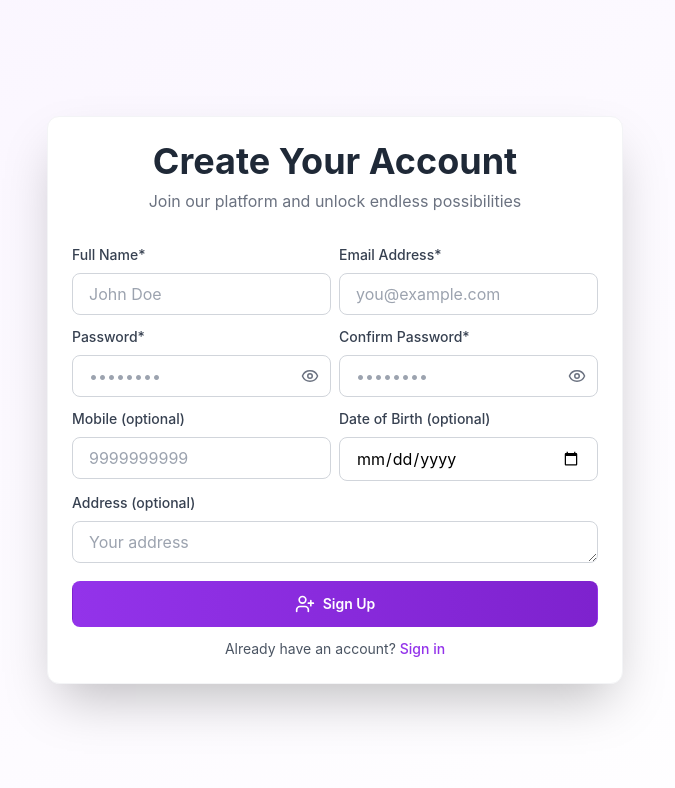
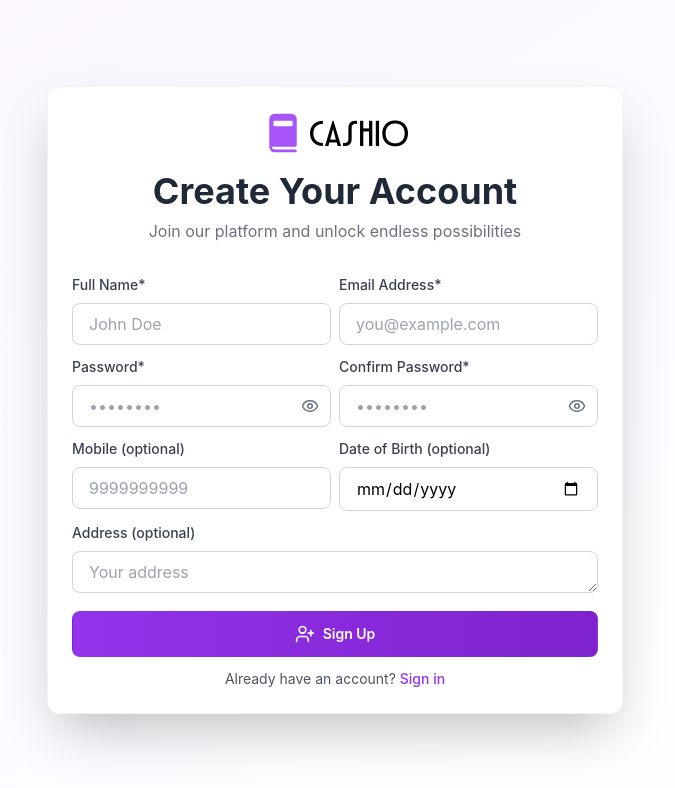
Before and after one commit to kanti-lal/cashbook-frontend, a React (Vite) app: page /register in a window 1280 px wide. Shown: the top 788 px of the page, without its empty margins (305-980 px from the left). Built offline with nearby package versions, Linux system fonts and the light colour scheme; no server answers.

Commit message:
fix: added logo in auth pages

```diff
--- a/src/components/BusinessSelector.tsx
+++ b/src/components/BusinessSelector.tsx
@@ -5,6 +5,7 @@ import ProfileDropdown from "./ProfileDropdown";
 import { truncateText } from "../utils/stringUtils";
 import { useIsMobile } from "../hooks/useBreakpoint";
 import { BookIcon } from "./common/Icon";
+import { CashioLogo } from "./common/CashioLogo";
 
 export default function BusinessSelector() {
   const { activeBusiness, businesses } = useBusiness();
@@ -20,12 +21,7 @@ export default function BusinessSelector() {
         <div className="flex items-center gap-4">
           {!isMobile && (
             <Link to="/" className="">
-              <div className="flex items-center gap-1">
-                <BookIcon className="h-[34px] text-purple-500" />
-                <span className="text-3xl font-medium text-black dark:text-white font-crostan">
-                  Cashio
-                </span>
-              </div>
+              <CashioLogo size="md" />
             </Link>
           )}
           {activeBusiness ? (
--- /dev/null
+++ b/src/components/common/CashioLogo.tsx
@@ -0,0 +1,34 @@
+import { BookIcon } from "./Icon";
+
+interface CashioLogoProps {
+  size?: "sm" | "md" | "lg";
+  className?: string;
+}
+
+export function CashioLogo({ size = "md", className = "" }: CashioLogoProps) {
+  const sizeConfig = {
+    sm: {
+      icon: "h-[24px]",
+      text: "text-xl",
+    },
+    md: {
+      icon: "h-[34px]",
+      text: "text-3xl",
+    },
+    lg: {
+      icon: "h-[44px]",
+      text: "text-4xl",
+    },
+  };
+
+  return (
+    <div className={`flex items-center gap-1 ${className}`}>
+      <BookIcon className={`${sizeConfig[size].icon} text-purple-500`} />
+      <span
+        className={`${sizeConfig[size].text} font-medium text-black dark:text-white font-crostan`}
+      >
+        Cashio
+      </span>
+    </div>
+  );
+}
--- a/src/pages/ForgotPasswordPage.tsx
+++ b/src/pages/ForgotPasswordPage.tsx
@@ -2,6 +2,7 @@ import { useState } from "react";
 import { Link } from "react-router-dom";
 import { AlertCircle, Mail } from "lucide-react";
 import { authApi } from "../api/auth";
+import { CashioLogo } from "../components/common/CashioLogo";
 
 export default function ForgotPasswordPage() {
   const [email, setEmail] = useState("");
@@ -28,6 +29,9 @@ export default function ForgotPasswordPage() {
     <div className="min-h-screen flex items-center justify-center bg-gradient-to-br from-purple-50 to-white py-12 px-2 sm:px-6 lg:px-8">
       <div className="max-w-md w-full space-y-8 bg-white shadow-2xl rounded-xl p-4 md:p-6 border border-gray-100">
         <div className="text-center">
+          <div className="flex items-center justify-center">
+            <CashioLogo size="lg" className="w-auto mx-auto  mb-3 md:mb-4" />
+          </div>
           <h2 className="text-2xl md:text-4xl font-bold text-gray-800 mb-2">
             Forgot Password
           </h2>
--- a/src/pages/LoginPage.tsx
+++ b/src/pages/LoginPage.tsx
@@ -2,6 +2,7 @@ import { useState, useEffect } from "react";
 import { useNavigate, Link } from "react-router-dom";
 import { useAuth } from "../context/AuthContext";
 import { AlertCircle, LogIn, Trash2, Eye, EyeOff, Loader2 } from "lucide-react";
+import { CashioLogo } from "../components/common/CashioLogo";
 
 interface SavedAccount {
   email: string;
@@ -104,6 +105,9 @@ export default function LoginPage() {
     <div className="min-h-screen flex items-center justify-center bg-gradient-to-br from-purple-50 to-white py-4 md:py-12 px-2 sm:px-4 lg:px-8">
       <div className="max-w-md w-full space-y-8 bg-white shadow-2xl rounded-xl p-4 md:p-6 border border-gray-100">
         <div className="text-center">
+          <div className="flex items-center justify-center">
+            <CashioLogo size="lg" className="w-auto mx-auto  mb-3 md:mb-4" />
+          </div>
           <h2 className="text-2xl md:text-4xl font-bold text-gray-800 mb-2">
             {showLoginForm ? "Welcome Back" : "Pick an account"}
           </h2>
--- a/src/pages/RegisterPage.tsx
+++ b/src/pages/RegisterPage.tsx
@@ -2,6 +2,7 @@ import { useState } from "react";
 import { useNavigate, Link } from "react-router-dom";
 import { useAuth } from "../context/AuthContext";
 import { AlertCircle, UserPlus, Eye, EyeOff, Loader2 } from "lucide-react";
+import { CashioLogo } from "../components/common/CashioLogo";
 
 interface FormData {
   email: string;
@@ -52,6 +53,9 @@ export default function RegisterPage() {
     <div className="min-h-screen flex items-center justify-center bg-gradient-to-br from-purple-50 to-white py-4 md:py-12 px-2 sm:px-6 lg:px-8">
       <div className="max-w-xl w-full space-y-8 bg-white shadow-2xl rounded-xl p-4 md:p-6 border border-gray-100">
         <div className="text-center">
+          <div className="flex items-center justify-center">
+            <CashioLogo size="lg" className="w-auto mx-auto  mb-3 md:mb-4" />
+          </div>
           <h2 className="text-2xl md:text-4xl font-bold text-gray-800 mb-2">
             Create Your Account
           </h2>
--- a/src/pages/ResetPasswordPage.tsx
+++ b/src/pages/ResetPasswordPage.tsx
@@ -2,6 +2,7 @@ import { useState } from "react";
 import { useNavigate, useSearchParams } from "react-router-dom";
 import { AlertCircle, Key, Eye, EyeOff } from "lucide-react";
 import { authApi } from "../api/auth";
+import { CashioLogo } from "../components/common/CashioLogo";
 
 export default function ResetPasswordPage() {
   const [searchParams] = useSearchParams();
@@ -45,6 +46,9 @@ export default function ResetPasswordPage() {
     <div className="min-h-screen flex items-center justify-center bg-gradient-to-br from-purple-50 to-white py-12 px-2 md:px-4 sm:px-6 lg:px-8">
       <div className="max-w-md w-full space-y-8 bg-white shadow-2xl rounded-xl p-4 md:p-6 border border-gray-100">
         <div className="text-center">
+          <div className="flex items-center justify-center">
+            <CashioLogo size="lg" className="w-auto mx-auto mb-3 md:mb-4" />
+          </div>
           <h2 className="text-2xl md:text-4xl font-bold text-gray-800 mb-2">
             Reset Password
           </h2>
```
